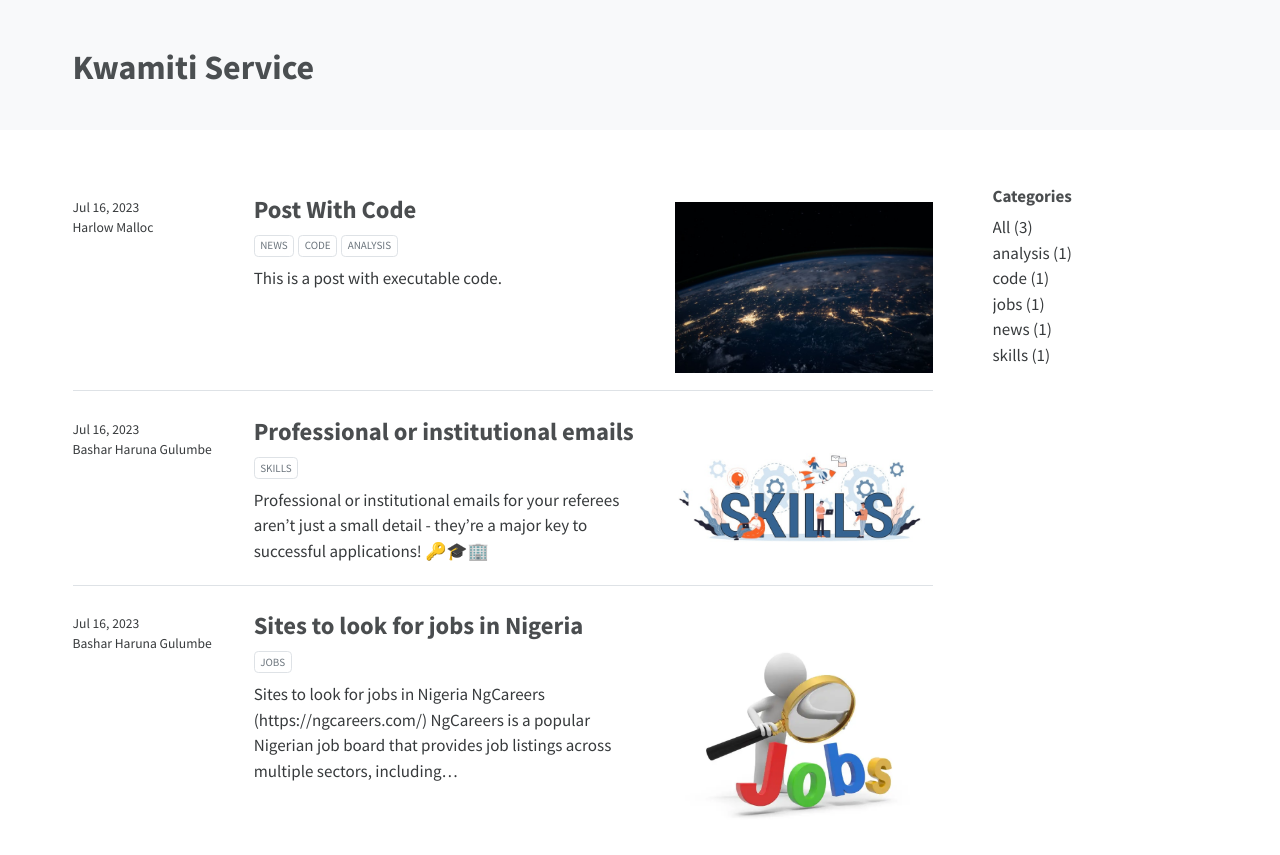
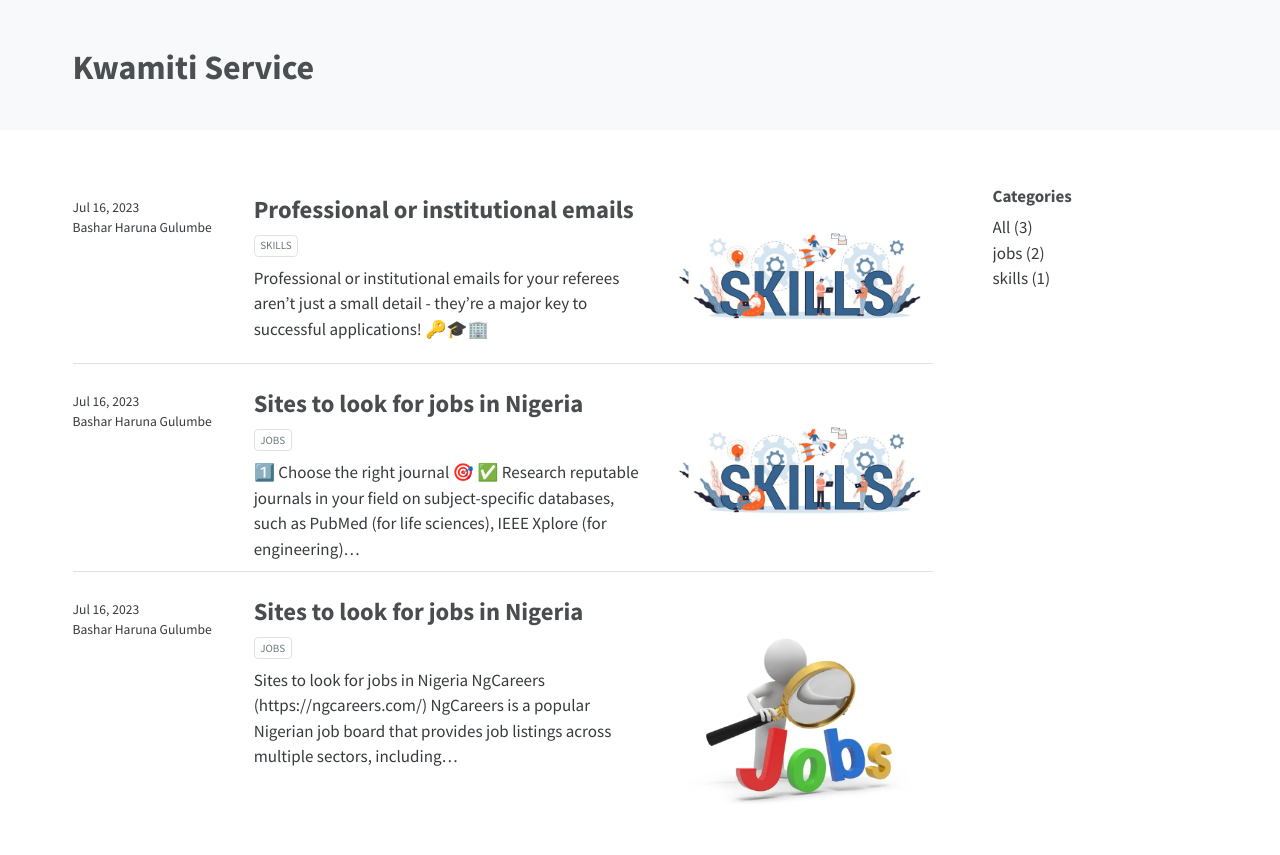
Before and after one commit to kwaminitisabis/kwaminitisabis.github.io, a plain HTML site: page index.html in a window 1280 px wide. Shown: the part 57-912 px from the top of the page. Drawn offline with nearby package versions, Linux system fonts and the light colour scheme.

Commit message:
Built site for gh-pages

```diff
--- a/index.html
+++ b/index.html
@@ -162,7 +162,7 @@ ul.task-list li input[type="checkbox"] {
 <!-- margin-sidebar -->
     <div id="quarto-margin-sidebar" class="sidebar margin-sidebar">
 
-    <h5 class="quarto-listing-category-title">Categories</h5><div class="quarto-listing-category category-default"><div class="category" data-category="">All <span class="quarto-category-count">(3)</span></div><div class="category" data-category="analysis">analysis <span class="quarto-category-count">(1)</span></div><div class="category" data-category="code">code <span class="quarto-category-count">(1)</span></div><div class="category" data-category="jobs">jobs <span class="quarto-category-count">(1)</span></div><div class="category" data-category="news">news <span class="quarto-category-count">(1)</span></div><div class="category" data-category="skills">skills <span class="quarto-category-count">(1)</span></div></div></div>
+    <h5 class="quarto-listing-category-title">Categories</h5><div class="quarto-listing-category category-default"><div class="category" data-category="">All <span class="quarto-category-count">(3)</span></div><div class="category" data-category="jobs">jobs <span class="quarto-category-count">(2)</span></div><div class="category" data-category="skills">skills <span class="quarto-category-count">(1)</span></div></div></div>
 <!-- main -->
 <main class="content quarto-banner-title-block column-page-left" id="quarto-document-content">
 
@@ -175,48 +175,7 @@ ul.task-list li input[type="checkbox"] {
 
 <div class="quarto-listing quarto-listing-container-default" id="listing-listing">
 <div class="list quarto-listing-default">
-<div class="quarto-post image-right" data-index="0" data-categories="news,code,analysis" data-listing-date-sort="1689462000000" data-listing-file-modified-sort="1689495729333" data-listing-date-modified-sort="NaN" data-listing-reading-time-sort="1">
-<div class="thumbnail">
-<p><a href="./posts/post-with-code/index.html"> <img src="./posts/post-with-code/image.jpg" class="thumbnail-image"> </a></p>
-</div>
-<div class="body">
-<a href="./posts/post-with-code/index.html">
-<h3 class="no-anchor listing-title">
-Post With Code
-</h3>
-<div class="listing-subtitle">
-
-</div>
-</a>
-<div class="listing-categories">
-<div class="listing-category" onclick="window.quartoListingCategory('news'); return false;">
-news
-</div>
-<div class="listing-category" onclick="window.quartoListingCategory('code'); return false;">
-code
-</div>
-<div class="listing-category" onclick="window.quartoListingCategory('analysis'); return false;">
-analysis
-</div>
-</div>
-<a href="./posts/post-with-code/index.html">
-<div class="listing-description">
-This is a post with executable code.
-</div>
-</a>
-</div>
-<div class="metadata">
-<a href="./posts/post-with-code/index.html">
-<div class="listing-date">
-Jul 16, 2023
-</div>
-<div class="listing-author">
-Harlow Malloc
-</div>
-</a>
-</div>
-</div>
-<div class="quarto-post image-right" data-index="1" data-categories="skills" data-listing-date-sort="1689462000000" data-listing-file-modified-sort="1689498529969" data-listing-date-modified-sort="NaN" data-listing-reading-time-sort="1">
+<div class="quarto-post image-right" data-index="0" data-categories="skills" data-listing-date-sort="1689462000000" data-listing-file-modified-sort="1689498529969" data-listing-date-modified-sort="NaN" data-listing-reading-time-sort="1">
 <div class="thumbnail">
 <p><a href="./posts/job_nig copy/index.html"> <p class="card-img-top"><img src="posts/job_nig copy/skills.jpeg"  class="thumbnail-image card-img"/></p> </a></p>
 </div>
@@ -251,7 +210,42 @@ Bashar Haruna Gulumbe
 </a>
 </div>
 </div>
-<div class="quarto-post image-right" data-index="2" data-categories="jobs" data-listing-date-sort="1689462000000" data-listing-file-modified-sort="1689498505154" data-listing-date-modified-sort="NaN" data-listing-reading-time-sort="1">
+<div class="quarto-post image-right" data-index="1" data-categories="jobs" data-listing-date-sort="1689462000000" data-listing-file-modified-sort="1689498888119" data-listing-date-modified-sort="NaN" data-listing-reading-time-sort="1">
+<div class="thumbnail">
+<p><a href="./posts/job_nig copy 2/index.html"> <p class="card-img-top"><img src="posts/job_nig copy 2/skills.jpeg"  class="thumbnail-image card-img"/></p> </a></p>
+</div>
+<div class="body">
+<a href="./posts/job_nig copy 2/index.html">
+<h3 class="no-anchor listing-title">
+Sites to look for jobs in Nigeria
+</h3>
+<div class="listing-subtitle">
+
+</div>
+</a>
+<div class="listing-categories">
+<div class="listing-category" onclick="window.quartoListingCategory('jobs'); return false;">
+jobs
+</div>
+</div>
+<a href="./posts/job_nig copy 2/index.html">
+<div class="listing-description">
+1️⃣ Choose the right journal 🎯 ✅ Research reputable journals in your field on subject-specific databases, such as PubMed (for life sciences), IEEE Xplore (for engineering)…
+</div>
+</a>
+</div>
+<div class="metadata">
+<a href="./posts/job_nig copy 2/index.html">
+<div class="listing-date">
+Jul 16, 2023
+</div>
+<div class="listing-author">
+Bashar Haruna Gulumbe
+</div>
+</a>
+</div>
+</div>
+<div class="quarto-post image-right" data-index="2" data-categories="jobs" data-listing-date-sort="1689462000000" data-listing-file-modified-sort="1689498682839" data-listing-date-modified-sort="NaN" data-listing-reading-time-sort="1">
 <div class="thumbnail">
 <p><a href="./posts/job_nig/index.html"> <p class="card-img-top"><img src="posts/job_nig/Jobs.jpg"  class="thumbnail-image card-img"/></p> </a></p>
 </div>
--- a/listings.json
+++ b/listings.json
@@ -2,8 +2,8 @@
   {
     "listing": "/index.html",
     "items": [
-      "/posts/post-with-code/index.html",
       "/posts/job_nig copy/index.html",
+      "/posts/job_nig copy 2/index.html",
       "/posts/job_nig/index.html"
     ]
   }
```
Also changed, not shown: about.html (+1 -5 lines), posts/job_nig copy 2/index.html (+7 -5 lines), posts/job_nig/index.html (+5 -1 lines), search.json (+10 -10 lines), sitemap.xml (+6 -6 lines), posts/job_nig copy 2/skills.jpeg (added), 1 other file.
